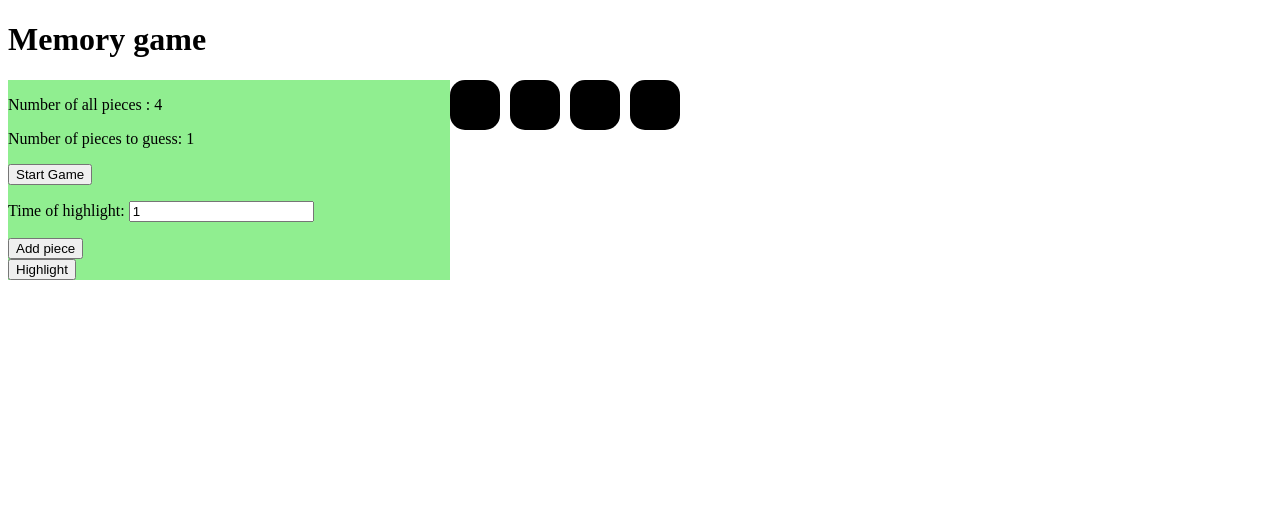
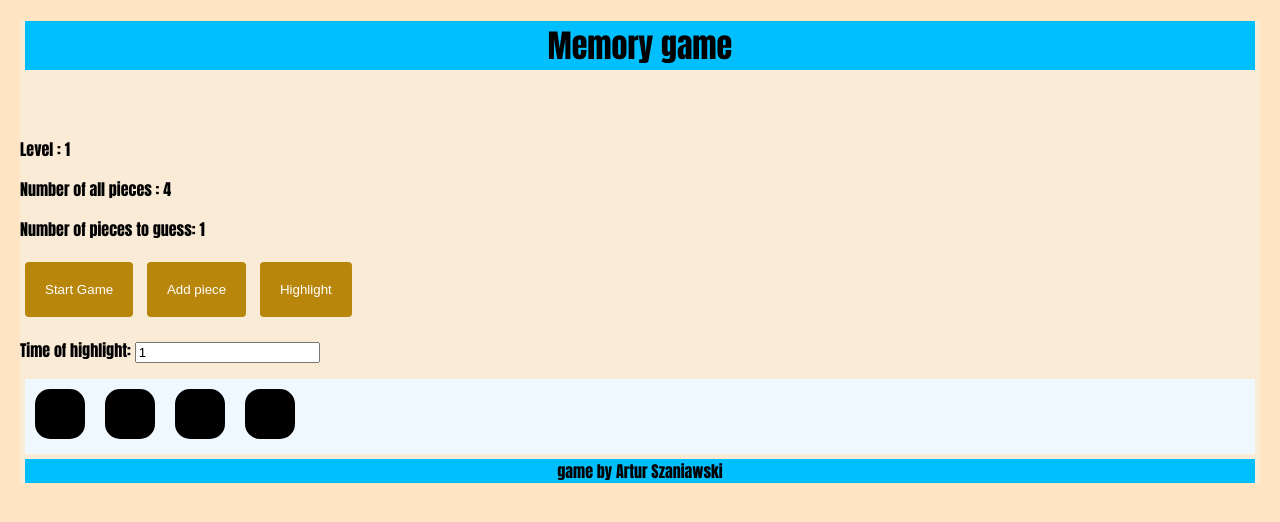
Before and after one commit to arturszaniawski1992/MemoryGame-JS-MVC, a website: page index.html in a window 1280 px wide. Both pictures are taken after a click on the button "Start Game". Drawn offline with Linux system fonts and the light colour scheme.

Commit message:
working change in level, tests

```diff
--- a/css/style.css
+++ b/css/style.css
@@ -3,14 +3,29 @@
     height: 50px;
     background-color: black;
     border-radius: 15px;
+    margin-top: 10px;
     margin-bottom: 10px;
     margin-right: 10px;
+    margin-left: 10px;
     display: inline-block;
 }
 
-.button {
+.piece:hover {
+    cursor: pointer;
+    width: 55px;
+    height: 55px;
+    background-color: black;
+    border-radius: 15px;
+    margin-bottom: 5px;
+    margin-right: 5px;
+    display: inline-block;
+}
 
+#message{
+    font-size: 50px;
+    text-align: center;
 }
+
 .highlight {
     background-color: blue;
 }
@@ -27,15 +42,70 @@
     pointer-events: none;
 }
 
-#pieces {
-    width: 65%;
-    float: right;
+.body {
+    background-color: bisque;
+    margin-top: 15px;
+    margin-left: 15px;
+    margin-bottom: 15px;
+    margin-right: 15px;
+    font-family: Impact, Charcoal, sans-serif
+}
+
+.continer {
+    height: 100%;
+    background-color: antiquewhite;
+    margin-top: 5px;
+    margin-left: 5px;
+    margin-bottom: 5px;
+    margin-right: 5px;
 
 }
 
-#menu {
-    width: 35%;
-    float: left;
-    background-color: lightgreen;
-    font: full-width;
+.header {
+    margin-top: 5px;
+    margin-left: 5px;
+    margin-bottom: 5px;
+    margin-right: 5px;
+    height: 8%;
+    background-color: deepskyblue;
+    text-align: center;
+
 }
+
+.boardGame {
+    margin-top: 5px;
+    margin-left: 5px;
+    margin-bottom: 5px;
+    margin-right: 5px;
+    height: 10%;
+    background-color: aliceblue;
+}
+
+.footer {
+    margin-top: 5px;
+    margin-left: 5px;
+    margin-bottom: 5px;
+    margin-right: 5px;
+    height: 8%;
+    background-color: deepskyblue;
+    text-align: center;
+}
+
+.button {
+    display: inline-block;
+    border-radius: 4px;
+    background-color: darkgoldenrod;
+    border: none;
+    color: #FFFFFF;
+    text-align: center;
+    padding: 20px;
+    cursor: pointer;
+    margin: 5px;
+}
+
+.button:hover {
+    background-color: burlywood;
+    border-radius: 10px;
+
+
+}
--- a/index.html
+++ b/index.html
@@ -5,31 +5,36 @@
     <title>Memory game</title>
     <link rel="stylesheet" href="css/style.css">
 </head>
-<body>
-<div class="menu">
-    <h1>Memory game</h1>
+<body class="body">
+<div class="continer">
+    <div class="header">
+        <h1>Memory game</h1>
+    </div>
+    <div id="message">
+        <h1></h1>
+    </div>
     <div id="menu">
-        <div class="button">
-            <p>Number of all pieces : <span id="numberOfPieces">4</span></p>
-        </div>
-        <div class="button">
-            <p>Number of pieces to guess: <span id="numberToGuess">1</span></p>
-        </div>
-        <div class="button">
-            <button onclick="controller.startAgain()">Start Game</button>
-        </div>
-        <div class="button">
-            <p>Time of highlight: <input id="highlightTime" type="number" value="1" min="1"/></p>
-        </div>
-        <div class="button">
-            <button onclick="controller.addPiece()">Add piece</button>
-        </div>
-        <div class="button">
-            <button onclick="controller.startGame()">Highlight</button>
+        <p>Level : <span id="level">1</span></p>
+        <p>Number of all pieces : <span id="numberOfPieces">4</span></p>
+        <p>Number of pieces to guess: <span id="numberOfPiecesToGuess">1</span></p>
+        <button class="button" onclick="controller.startAgain()">Start Game</button>
+        <button class="button" onclick="controller.addPiece()">Add piece</button>
+        <button class="button" onclick="controller.startGame()">Highlight</button>
+        <p>Time of highlight: <input id="highlightTime" type="number" value="1" min="1"/></p>
+
+    </div>
+    <div>
+        <div class="boardGame">
+            <div id="pieces">
+                <!--
+                 generated by java-script
+                -->
+            </div>
         </div>
     </div>
+    <div class="footer"> game by Artur Szaniawski</div>
+
 </div>
-<div id="pieces"></div>
 <script src="js/game.js"></script>
 <script src="js/view.js"></script>
 <script src="js/controller.js"></script>
--- a/js/controller.js
+++ b/js/controller.js
@@ -8,38 +8,58 @@ var controller = (function () {
             game.startGame({
                 numberOfPieces: initialNumberOfPieces
             });
-
             view.renderPieces(game.getPieces());
             view.getNumberOfPieces(game.getCurrentNumberOfPieces());
             view.getNumberOfPiecesToGuess(game.getNumberOfPiecesToGuess(game.getCurrentNumberOfPieces()));
             view.highlightPieces(game.getCurrentPieces());
+            view.getCurrentLevel(game.getCurrentLevel());
 
         },
 
-        clickOnPiece = function (id) {
-            var pieceGuessed = game.checkPieceIsGuessed(id);
-            if (pieceGuessed) {
-                view.setGreenPiece(id);
-            } else {
-                view.setRedPiece(id);
+        clickOnPiece = function (event) {
+            var i = event.target.id,
+                click = game.checkClickedPiece(i);
+            view.clickOnPiece(i, click);
+            if (game.checkIfAllPiecesGuessed()) {
+                view.lockPieces();
+                setTimeout(function () {
+                    addPiece();
+                }, 1000);
             }
+            if (!click) {
+                if (game.checkIfGameCanBeContinued()) {
+                    view.displayMessage("GAME OVER! TRY AGAIN!");
+                    view.lockPieces();
+                    setTimeout(function () {
+                        view.getNumberOfPieces(4);
+                        view.getCurrentLevel(1);
+                        startAgain();
+                    }, 2000)
+                }
+            }
+        },
+
+        addLevel = function () {
+            view.getCurrentLevel(game.getCurrentLevel() + 1);
         },
 
         addPiece = function () {
             view.getNumberOfPieces(game.getCurrentNumberOfPieces() + 1);
             startGame();
         },
+
         startAgain = function () {
+            game.resetLevel();
             view.getNumberOfPieces(4);
             startGame();
         };
-
 
     return {
         'startGame': startGame,
         'clickOnPiece': clickOnPiece,
         'addPiece': addPiece,
-        'startAgain': startAgain
+        'startAgain': startAgain,
+        'addLevel': addLevel
 
     }
 })();
--- a/js/game.js
+++ b/js/game.js
@@ -7,7 +7,7 @@ var game = (function () {
         piecesToGuess = 1,
         guessedPieces = 0,
         currentPieces = [],
-
+        currentLevel=1,
 
         startGame = function (config) {
             if (config && config.numberOfPieces) {
@@ -16,6 +16,8 @@ var game = (function () {
                 currentNumberOfPieces = initialNumberOfPieces;
             }
             guessedPieces = 0;
+            currentLevel = (currentNumberOfPieces - 3) ;
+
         },
         getPieces = function () {
             var i,
@@ -27,6 +29,7 @@ var game = (function () {
             currentPieces = pieces;
             return pieces;
         },
+
         getCurrentPieces = function () {
             return currentPieces;
         },
@@ -41,7 +44,6 @@ var game = (function () {
                 }
                 pieces[randomNumber].toGuess = true;
             }
-
             return pieces;
         },
 
@@ -66,11 +68,18 @@ var game = (function () {
             return currentNumberOfPieces;
         },
 
-        checkIfAllPiecesGuessed = function () {
+        checkIfAllPiecesAreGuessed = function () {
             return guessedPieces === getNumberOfPiecesToGuess(currentNumberOfPieces);
         },
         checkIfGameCanBeContinued = function () {
             return true;
+        },
+        getCurrentLevel = function () {
+            return currentLevel;
+        },
+
+        resetLevel = function () {
+            currentLevel = 1;
         };
 
 
@@ -80,10 +89,10 @@ var game = (function () {
         'getNumberOfPiecesToGuess': getNumberOfPiecesToGuess,
         'getCurrentPieces': getCurrentPieces,
         'checkClickedPiece': checkClickedPiece,
-        'checkIfAllPiecesGuessed': checkIfAllPiecesGuessed,
+        'checkIfAllPiecesGuessed': checkIfAllPiecesAreGuessed,
         'getCurrentNumberOfPieces': getCurrentNumberOfPieces,
-        'checkIfGameCanBeContinued': checkIfGameCanBeContinued
-
-
+        'checkIfGameCanBeContinued': checkIfGameCanBeContinued,
+        'getCurrentLevel': getCurrentLevel,
+        'resetLevel': resetLevel,
     }
 })();
--- a/js/view.js
+++ b/js/view.js
@@ -1,7 +1,6 @@
 "use strict";
 
 var view = (function () {
-
 
     var getInitialNumberOfPieces = function () {
             return parseInt(document.getElementById('numberOfPieces').innerText);
@@ -11,7 +10,10 @@ var view = (function () {
             document.getElementById('numberOfPieces').textContent = numberOfPieces.toString();
         },
         getNumberOfPiecesToGuess = function (number) {
-            document.getElementById('numberToGuess').textContent = number.toString();
+            document.getElementById('numberOfPiecesToGuess').textContent = number.toString();
+        },
+        getCurrentLevel = function (number) {
+            document.getElementById('level').textContent = number.toString();
         },
 
         renderPieces = function (pieces) {
@@ -30,17 +32,11 @@ var view = (function () {
                 pieces[0].parentNode.removeChild(pieces[0]);
             }
         },
-        setHighlightTime = function () {
+        timeOfHighLight = function () {
             return document.getElementById("highlightTime").value;
         },
 
-        setPiecesToGuess = function () {
-            return document.getElementById("piecesToGuess").value;
-        },
-
-
         highlightPieces = function (pieces) {
-
             var i,
                 piece;
             for (i = 0; i < pieces.length; i++) {
@@ -49,40 +45,69 @@ var view = (function () {
                     document.getElementById(i).classList.add('highlight');
                 }
             }
+            lockPieces();
             setBlackPieces(pieces);
         },
 
         setBlackPieces = function (pieces) {
             setTimeout(function () {
                 var i;
-
                 for (i = 0; i < pieces.length; i++) {
                     if (pieces[i].toGuess === true) {
                         document.getElementById(i).classList.remove('highlight');
                     }
                 }
-            }, 1000 * setHighlightTime());
-
-        },
-        setGreenPiece = function (id) {
-            document.getElementById(id).classList.add('correctPiece');
+                unlockPieces();
+            }, 1000 * timeOfHighLight());
+            setClickOnPiece();
         },
 
-        setRedPiece = function (id) {
-            document.getElementById(id).classList.add('wrongPiece');
+        unlockPieces = function () {
+            document.getElementById('pieces').classList.remove('disabled');
+            document.getElementById('menu').classList.remove('disabled');
+        },
+        lockPieces = function () {
+            document.getElementById('pieces').classList.add('disabled');
+            document.getElementById('menu').classList.add('disabled');
+        },
+
+        setClickOnPiece = function (clickCallBack) {
+            var i,
+                pieces = document.getElementById('pieces').children;
+            for (i = 0; i < pieces.length; i++) {
+                var piece = document.getElementById(i);
+                piece.addEventListener("click", controller.clickOnPiece);
+            }
+        },
+
+        clickOnPiece = function (i, shoot) {
+            if (shoot) {
+                document.getElementById(i).classList.add('correctPiece');
+            }
+            else {
+                document.getElementById(i).classList.remove('correctPiece');
+                document.getElementById(i).classList.add('wrongPiece');
+            }
+        },
+
+        displayMessage = function (message) {
+            var messageContainer = document.getElementById('message');
+            messageContainer.innerText = message;
+            setTimeout(function () {
+                messageContainer.innerText = '';
+            }, 2000)
         };
-
 
     return {
         'getInitialNumberOfPieces': getInitialNumberOfPieces,
         'renderPieces': renderPieces,
         'highlightPieces': highlightPieces,
-        'setHighlightTime': setHighlightTime,
-        'setPiecesToGuess': setPiecesToGuess,
-        'setGreenPiece': setGreenPiece,
-        'setRedPiece': setRedPiece,
         'getNumberOfPieces': getNumberOfPieces,
-        'getNumberOfPiecesToGuess': getNumberOfPiecesToGuess
+        'getNumberOfPiecesToGuess': getNumberOfPiecesToGuess,
+        'clickOnPiece': clickOnPiece,
+        'lockPieces': lockPieces,
+        'getCurrentLevel': getCurrentLevel,
+        'displayMessage': displayMessage
 
 
     }
```
Also changed, not shown: test/game.test.js (+72 -14 lines), images/brain.jpg (added).
